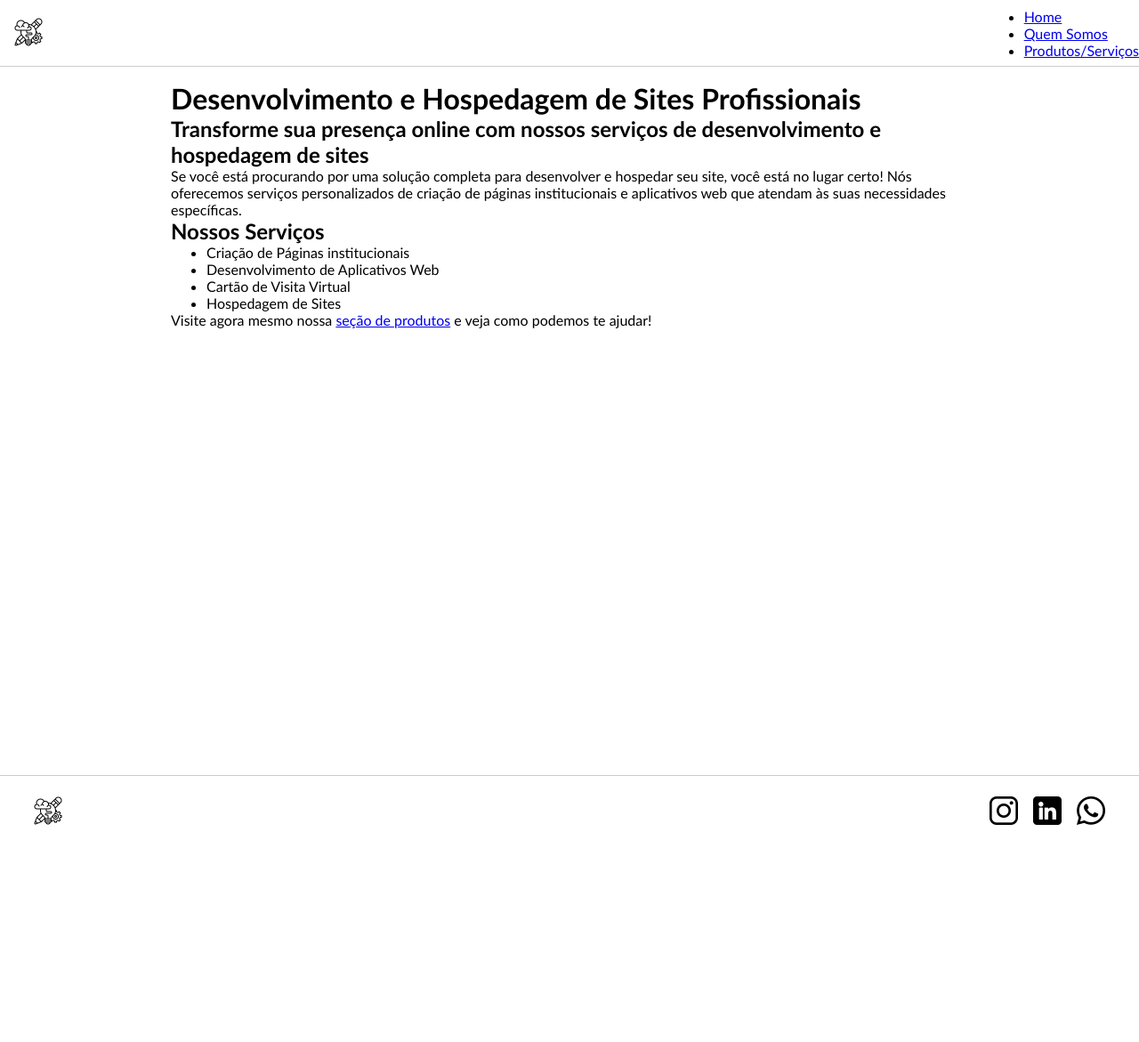
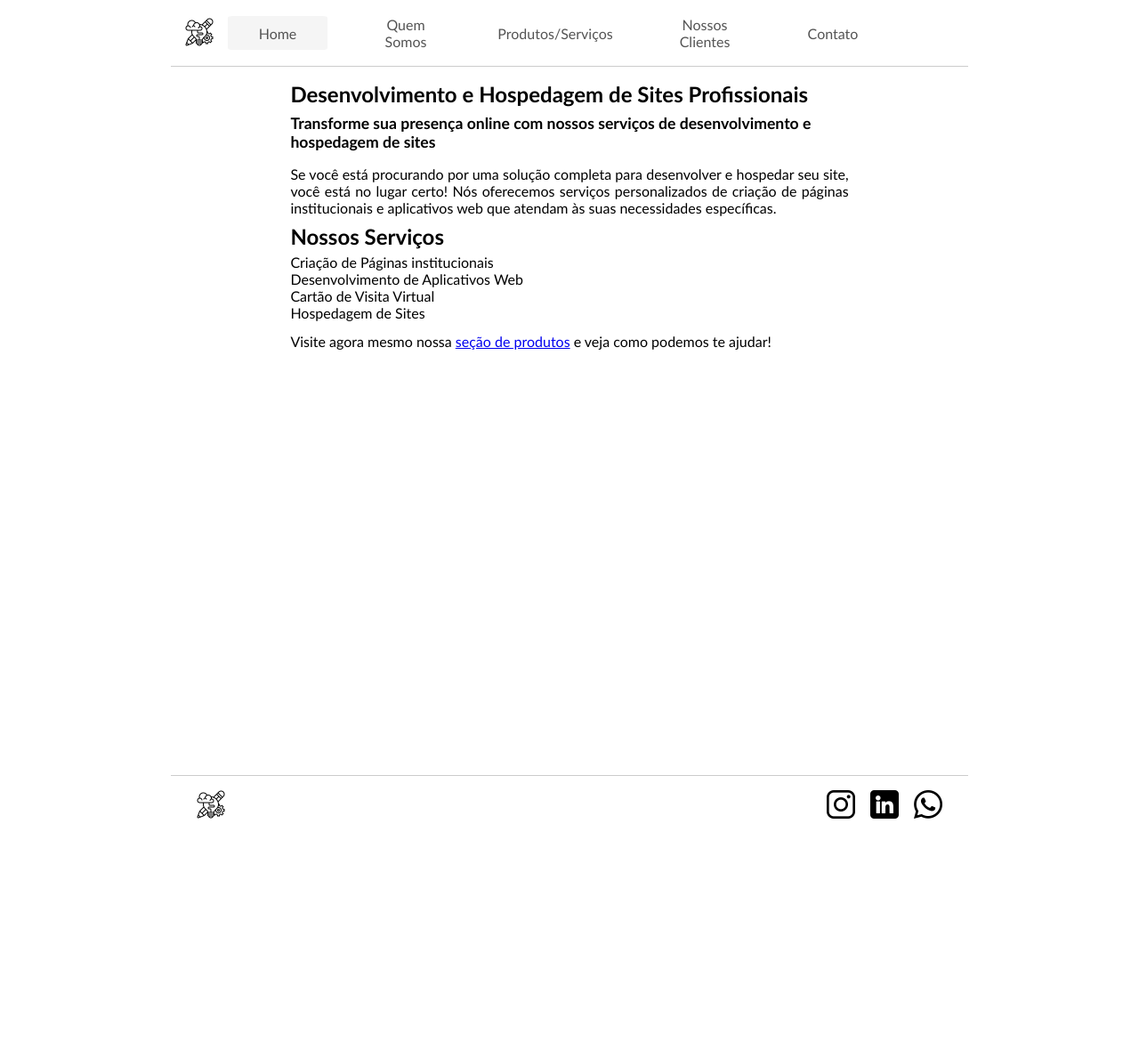
Before and after one commit to osantoschris/teste-hospedagem, a Django app: page / in a window 1280 px wide. Shown: the whole page at 89% size. Run offline with Django 5.2, Linux system fonts and the light colour scheme.

Commit message:
estilização para tablet e tela inicial

```diff
--- /dev/null
+++ b/homepage/static/homepage/css/index.css
@@ -0,0 +1,52 @@
+body {
+    text-align: justify;
+}
+
+.navbar ul li {
+    display: flex;
+    width: 10rem;
+    text-align: center;
+    align-items: center;
+    justify-content: center;
+    padding: 0 1rem;
+    margin: 0 1rem;
+}
+
+.navbar ul {
+    display: flex;
+    width: 80%;
+    list-style: none;
+}
+
+.navbar a {
+    text-decoration: none;
+    color: #545454;
+}
+.active {
+    border-radius: 5%;
+    background-color: #F5F5F5;
+    color: #FFFFFF;
+    padding: 0.5rem 0;
+}
+
+.title {
+    font-size: 1.5rem;
+    padding-bottom: 0.5rem;
+    text-align: left;
+}
+
+.sub-title {
+    font-size: 1.1rem;
+    padding-bottom: 0.5rem;
+    text-align: left;
+}
+
+.body-text {
+    padding: 0.5rem 0;
+}
+
+.default-list {
+    list-style: none;
+    padding: 0;
+    margin: 0.3rem 0;
+}
--- a/homepage/static/homepage/css/style.css
+++ b/homepage/static/homepage/css/style.css
@@ -1,10 +1,10 @@
 * {
     margin: 0;
+    padding: 0;
     box-sizing: border-box;
 }
-
 body {
-    width: 100vw;
+    width: 100%;
     height: auto;
     display: flex;
     flex-direction: column;
@@ -17,7 +17,7 @@ body.no-scroll {
 }
 
 .header {
-    width: 100%;
+    width: 95%;
     height: 75px;
     background-color: #FFFFFF;
     border-bottom: 1px solid #CCCCCC;
@@ -222,7 +222,7 @@ body.no-scroll {
     align-items: center;
     justify-content: space-between;
     width: 95%;
-    height: 3rem;
+    height: auto;
     margin: 1rem 0;
 }
 .footer-header img {
@@ -234,6 +234,16 @@ body.no-scroll {
 
 
 @media (min-width: 801px) {
+    .header {
+        width: 70%;
+    }
+    .footer {
+        width: 70%;
+    }
+    .main-container {
+        width: 70%;
+    }
+
     .navbar {
         display: flex;
         flex-direction: column;
@@ -251,3 +261,9 @@ body.no-scroll {
         display: none;
     }
 }
+
+@media (min-width: 768px) {
+    .dropdown-menu.show {
+        width: 70%;
+    }
+}
--- a/homepage/templates/homepage/index.html
+++ b/homepage/templates/homepage/index.html
@@ -5,6 +5,7 @@
     <meta charset="UTF-8">
     <meta name="viewport" content="width=device-width, initial-scale=1.0">
     <link rel="stylesheet" href="{% static 'homepage/css/style.css' %}">
+    <link rel="stylesheet" href="{% static "homepage/css/index.css" %}">
     <title>osantoschris | {% block title %}home{% endblock title %}</title>
 </head>
 <body>
@@ -26,7 +27,13 @@
             <ul>
                 <li class="{% if request.path == '/' %}active{% endif %}"><a href="{% url "index" %}">Home</a></li>
                 <li class="{% if request.path == '/about/' %}active{% endif %}"><a href="{% url "about" %}">Quem Somos</a></li>
-                <li class="{% if request.path == '/product-services/' %}active{% endif %}"><a href="{% url "products-services" %}">Produtos/Serviços</a></li>
+                <li class="{% if request.path == '/products-services/' %}active{% endif %}"><a href="{% url "products-services" %}">Produtos/Serviços</a></li>
+                <li>
+                    <a class="{% if request.path == '/clients/' %}active{% endif %}" href="{% url "clients" %}">Nossos Clientes</a>
+                </li>
+                <li>
+                    <a class="{% if request.path == '/contact/' %}active{% endif %}" href="{% url "contact" %}">Contato</a>
+                </li>
             </ul>
         </div>
 
@@ -65,17 +72,17 @@
     <div class="main-container">
         <div class="sub-container">
 
-            <h1>Desenvolvimento e Hospedagem de Sites Profissionais</h1>
-            <h2>Transforme sua presença online com nossos serviços de desenvolvimento e hospedagem de sites</h2>
-            <p>Se você está procurando por uma solução completa para desenvolver e hospedar seu site, você está no lugar certo! Nós oferecemos serviços personalizados de criação de páginas institucionais e aplicativos web que atendam às suas necessidades específicas.</p>
+            <h1 class="title">Desenvolvimento e Hospedagem de Sites Profissionais</h1>
+            <h2 class="sub-title">Transforme sua presença online com nossos serviços de desenvolvimento e hospedagem de sites</h2>
+            <p class="body-text">Se você está procurando por uma solução completa para desenvolver e hospedar seu site, você está no lugar certo! Nós oferecemos serviços personalizados de criação de páginas institucionais e aplicativos web que atendam às suas necessidades específicas.</p>
             <h2>Nossos Serviços</h2>
-            <ul>
+            <ul class="default-list">
                 <li>Criação de Páginas institucionais</li>
                 <li>Desenvolvimento de Aplicativos Web</li>
                 <li>Cartão de Visita Virtual</li>
                 <li>Hospedagem de Sites</li>
             </ul>
-            <p>Visite agora mesmo nossa <a href="{% url "products-services" %}">seção de produtos</a> e veja como podemos te ajudar!</p>
+            <p class="body-text">Visite agora mesmo nossa <a href="{% url "products-services" %}">seção de produtos</a> e veja como podemos te ajudar!</p>
 
         </div>
 
```
Also changed, not shown: 2 other files.
